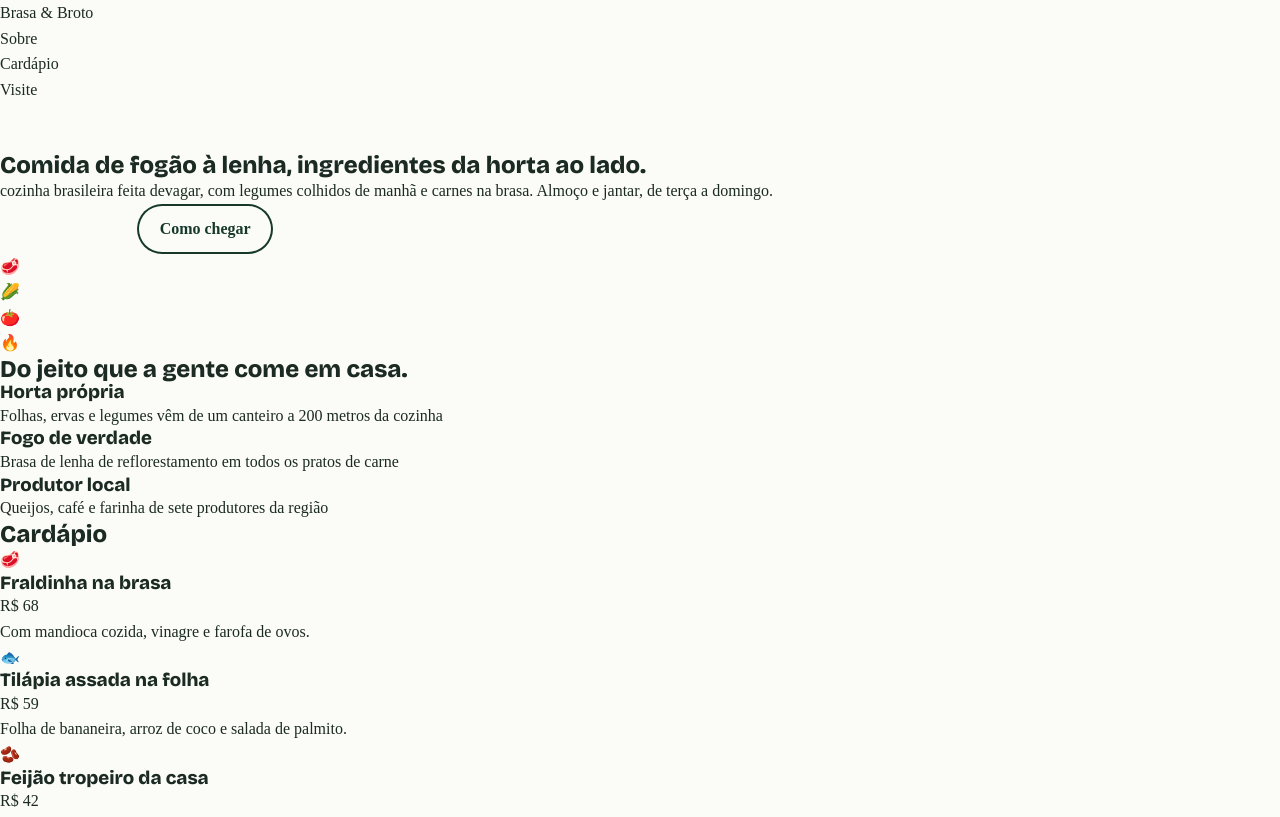
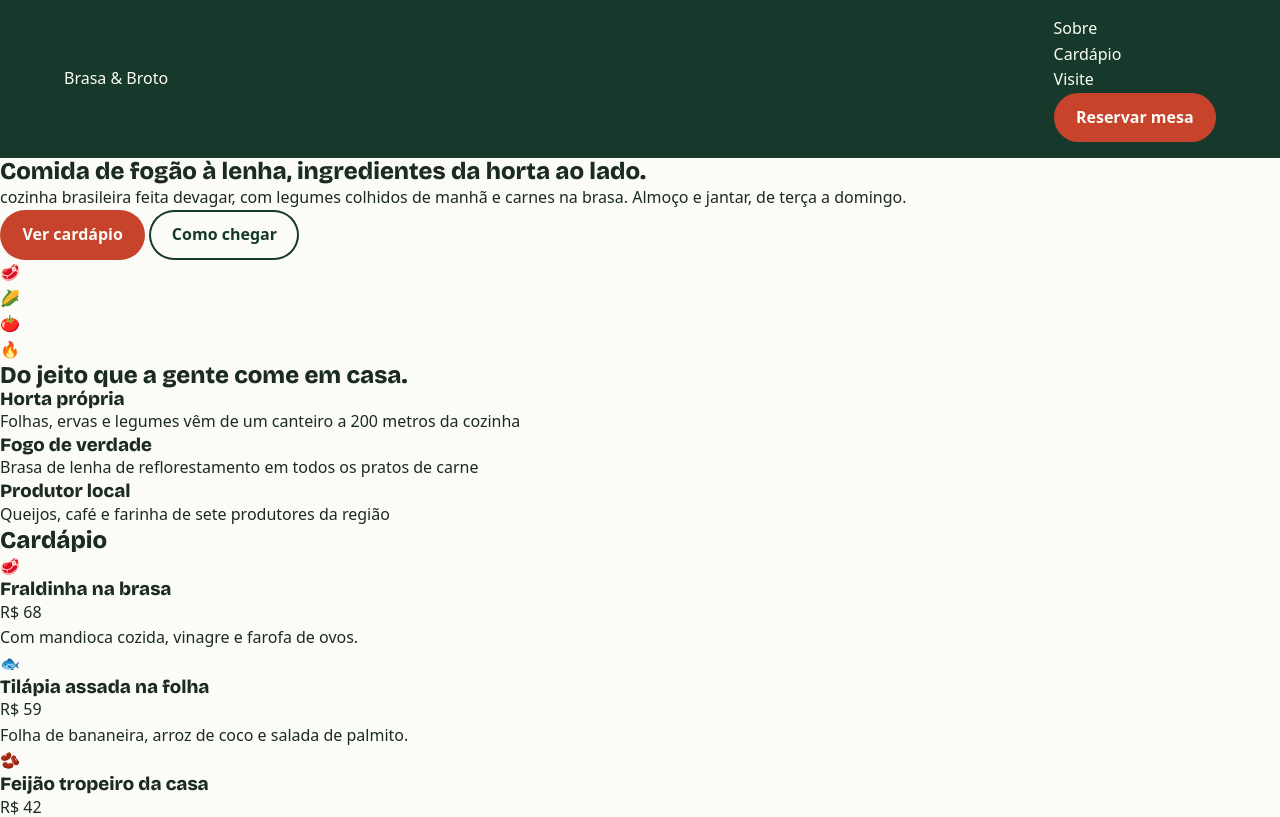
Before and after one commit to maryxz09/AMS, a plain HTML site: page PW I/flexbox grid/index.html in a window 1280 px wide. Shown: the top 817 px of the page. Drawn offline with nearby package versions, Linux system fonts and the light colour scheme.

Commit message:
Add files via upload

```diff
--- a/PW I/flexbox grid/CSS/style.css
+++ b/PW I/flexbox grid/CSS/style.css
@@ -1,41 +1,56 @@
-:root{
-    --floresta:#17392b;
-    --salvia:#e4ecdd;
-    --ocre:#e3a72f;
-    --tinta:#1b2a22;
-    --branco:#fbfcf8;
+:root {
+    --floresta: #17392b;
+    --salvia: #e4ecdd;
+    --ocre: #e3a72f;
+    --pimenta: #c8432b;
+    --tinta: #1b2a22;
+    --branco: #fbfcf8;
 }
-/*----------2.Reset e base ----------*/
-*{box-sizing: border-box;margin:0;padding:0;}
 
-body{
-    font-family: "Figtree,system-ui,sans-serif";
+* { box-sizing: border-box; margin: 0; padding: 0; }
+
+body {
+    font-family: "Fitgree", system-ui, sans-serif;
     color: var(--tinta);
     background: var(--branco);
     line-height: 1.6;
 }
 
 h1,h2,h3 {
-    font-family: "Bricolage Grotesque",Georgia,serif;
+    font-family: "Bricolage Grotesque", Georgia, serif;
     line-height: 1.1;
 }
 
-a {color: inherit;text-decoration: none;}
-ul {list-style: none;}
+a { color: inherit; text-decoration: none;}
+ul { list-style: none;}
 
-:focus-visible{outline: 3px solid var(--ocre); outline-offset: 3px;}
+:focus-visible { outline: 3px solid var(--ocre); outline-offset: 3px; }
 
-/*--------3.Botões ---------*/
-.botao{
+.botao {
     display: inline-block;
     background: var(--pimenta);
     color: var(--branco);
     padding: .75rem 1.4rem;
     border-radius: 999px;
     font-weight: 600;
-    border:0;
+    border: 0;
     cursor: pointer;
 }
-.botao:hover{background: #a73520;}
-.botao-claro{background: transparent;color:var(--floresta);box-shadow: inset 0  0  0 2px var(--floresta);}
-.botao-claro:hover {background: var(--floresta); var(--branco);}
+
+.botao:hover { background: #a73520; }
+.botao-claro { background: transparent; color: var(--floresta); box-shadow: inset 0 0 0 2px var(--floresta); }
+.botao-claro:hover { background: var(--floresta); color: var(--branco); }
+
+.topo {
+    display: flex;
+    justify-content: space-between;
+    align-items: center;
+    flex-wrap: wrap;
+    gap: 1rem;
+    padding: 1rem 5vw;
+    background: var(--floresta);
+    color: var(--branco);
+    position: sticky;
+    top: 0;
+    z-index: 10;
+}
```
